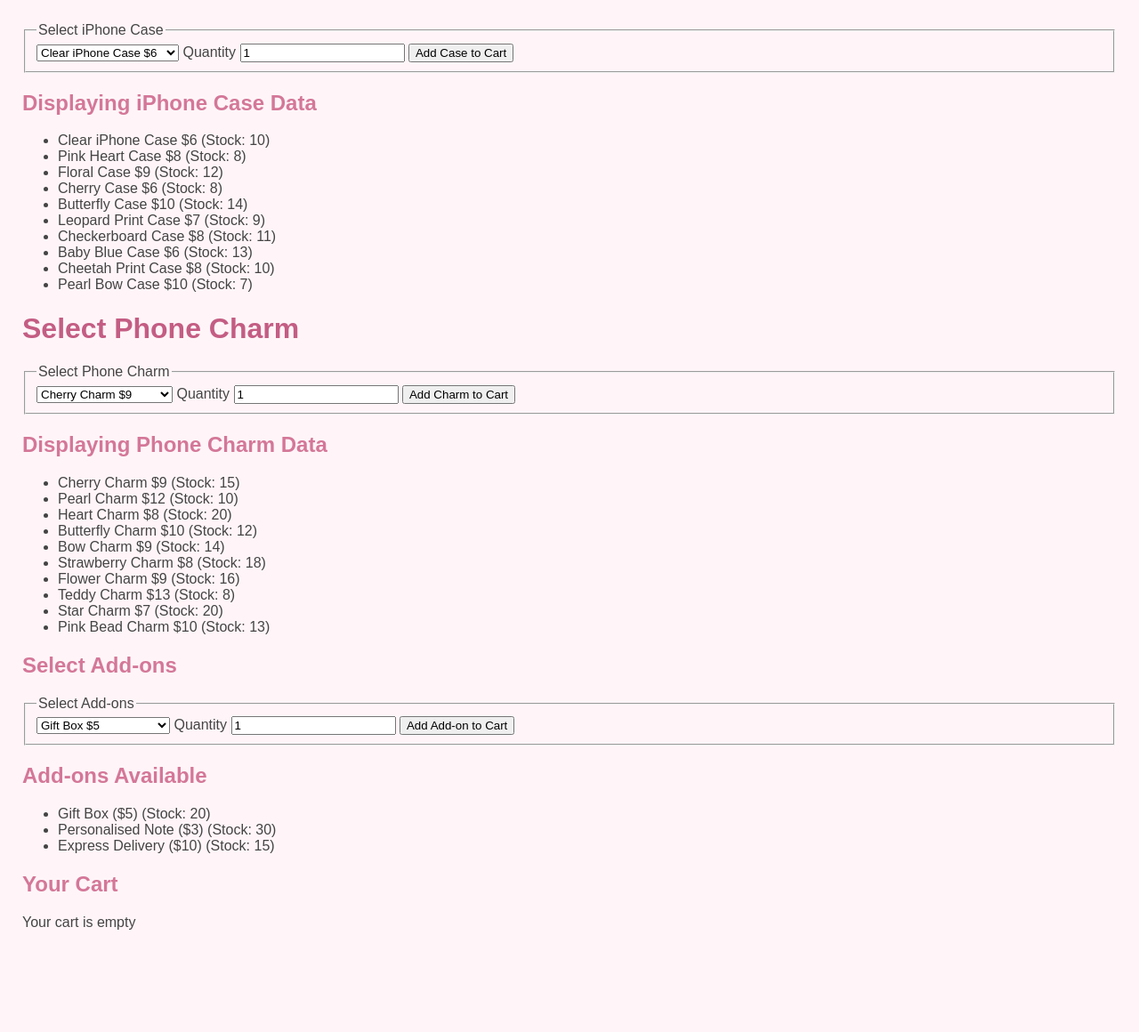
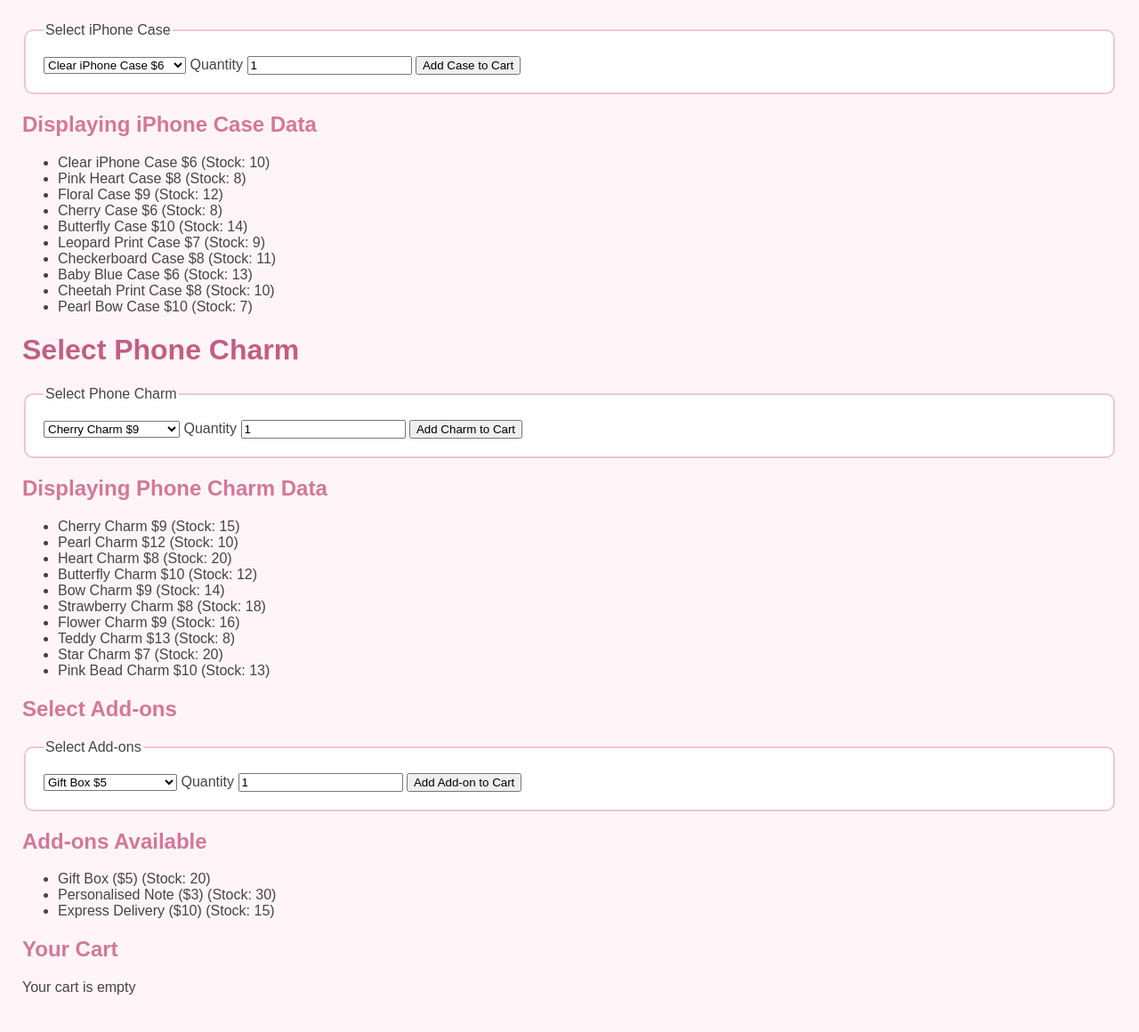
Before and after one commit to gursimrran/AS91896---AS91897--asses, a Flask app: page / in a window 1280 px wide. Shown: the whole page at 89% size. Before the commit the page ends 1045 px from the top, so only its background shows below. Run offline with Flask 3, Linux system fonts and the light colour scheme.

Commit message:
styled the product selections by addding a background, boarder, rounded corners and spacing.

```diff
--- a/static/css/style.css
+++ b/static/css/style.css
@@ -13,3 +13,11 @@ h1 {
 h2 {
     color: #d47798;
 }
+
+fieldset {
+    background-color: white;
+    border: 2px solid #f2c4d5;
+    border-radius: 10px;
+    padding: 20px;
+    margin-bottom: 20px;
+}
```
